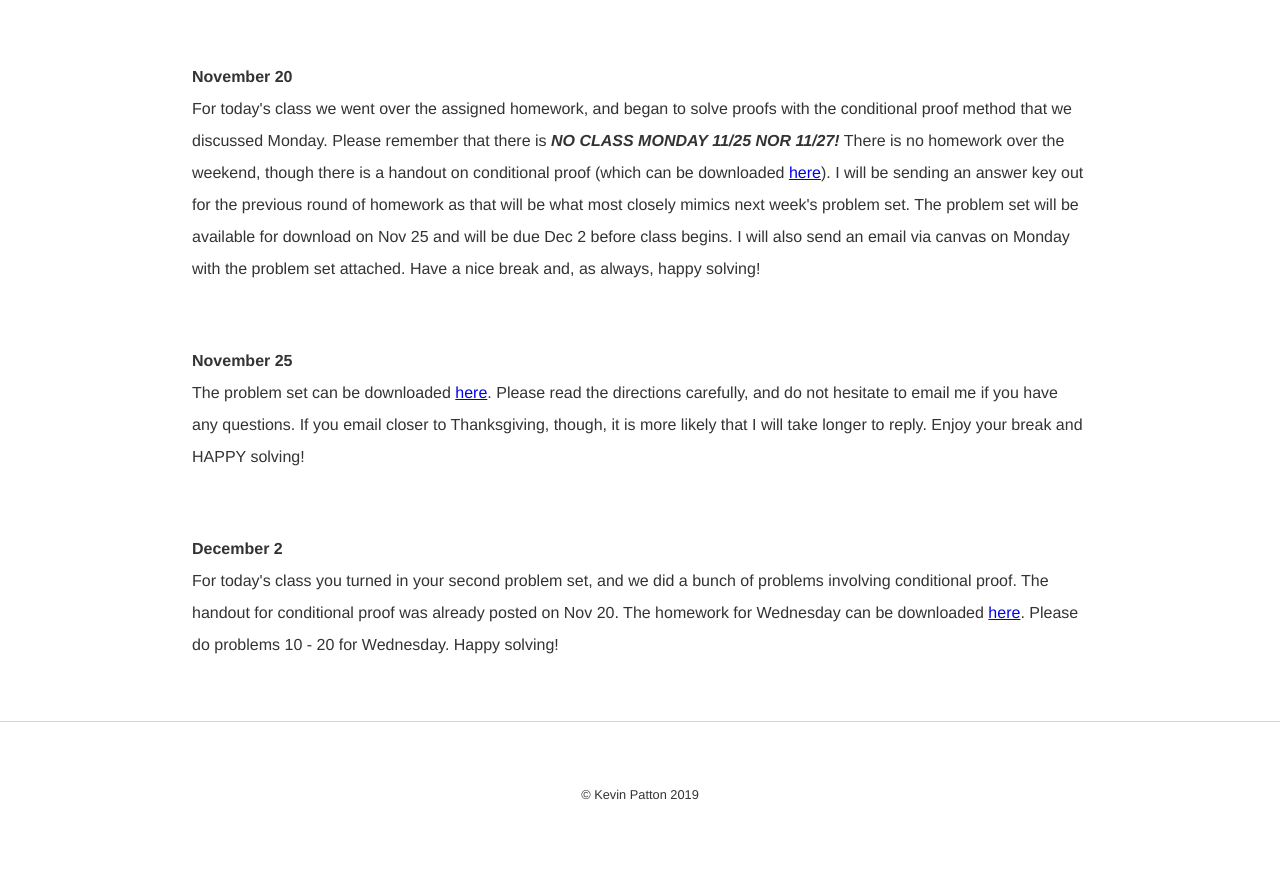
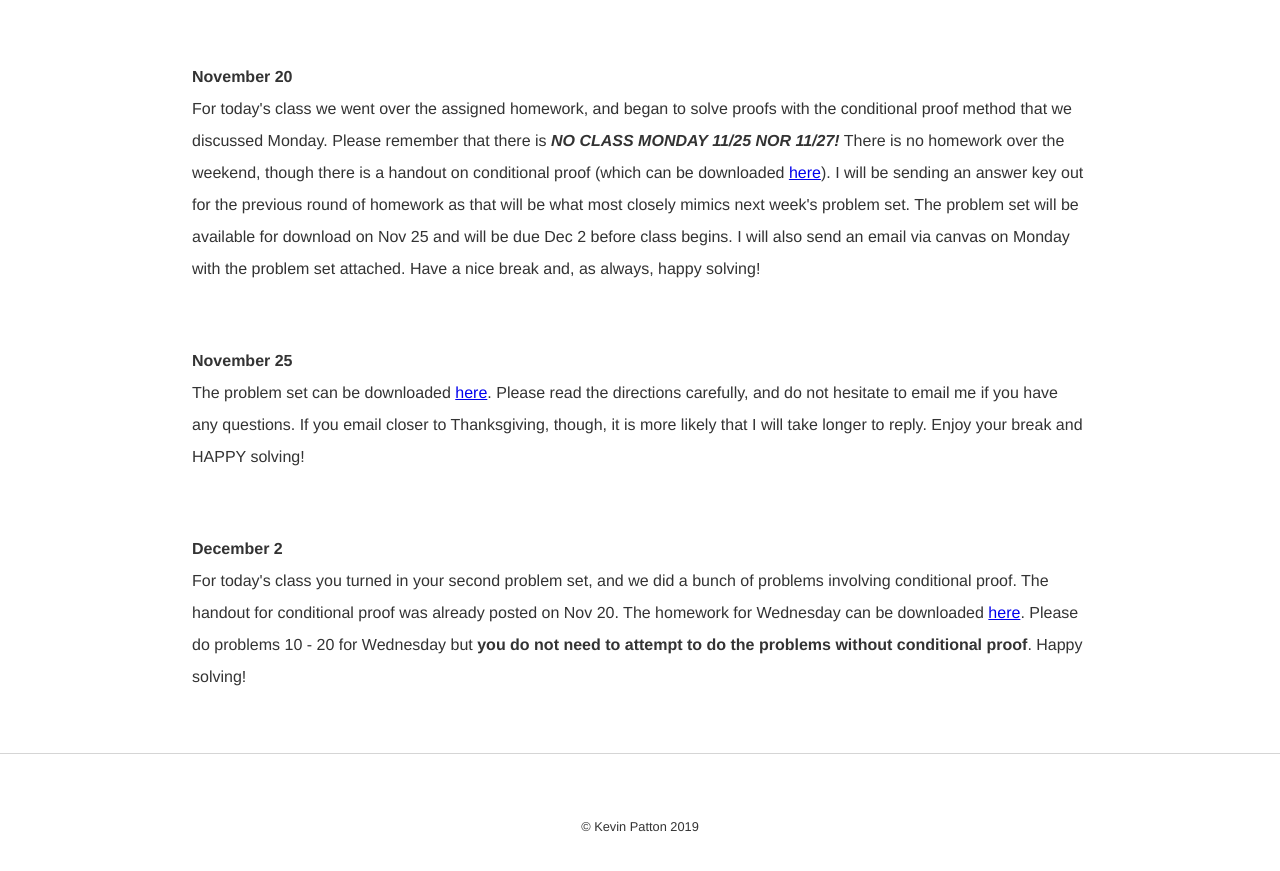
Before and after one commit to kevinjpatton/kevinjpatton.github.io, a Jekyll site: the page built from teaching/phil_1210/index.html, in a window 1280 px wide and 900 px high, scrolled down 5160 px. Shown: the top 871 px of the window. Built offline with Jekyll 4.4.1, drawn with Linux system fonts in a browser that asks for light colours; Markdown is read by kramdown in place of the engine named in the settings.

Commit message:
Update index.html

```diff
--- a/teaching/phil_1210/index.html
+++ b/teaching/phil_1210/index.html
@@ -57,4 +57,4 @@
 <p><b>November 25</b><br>
 The problem set can be downloaded <a href="/teaching/phil_1210/Problems Set 2_Final.pdf" target="_blank">here</a>.  Please read the directions carefully, and do not hesitate to email me if you have any questions.  If you email closer to Thanksgiving, though, it is more likely that I will take longer to reply.  Enjoy your break and HAPPY solving!</p>
 <p><b>December 2</b><br>
-For today's class you turned in your second problem set, and we did a bunch of problems involving conditional proof.  The handout for conditional proof was already posted on Nov 20.  The homework for Wednesday can be downloaded <a href="/teaching/phil_1210/ConditionalProofProblems.pdf" target="_blank">here</a>.  Please do problems 10 - 20 for Wednesday.  Happy solving!</p>
+For today's class you turned in your second problem set, and we did a bunch of problems involving conditional proof.  The handout for conditional proof was already posted on Nov 20.  The homework for Wednesday can be downloaded <a href="/teaching/phil_1210/ConditionalProofProblems.pdf" target="_blank">here</a>.  Please do problems 10 - 20 for Wednesday but <b> you do not need to attempt to do the problems without conditional proof</b>.  Happy solving!</p>
```
